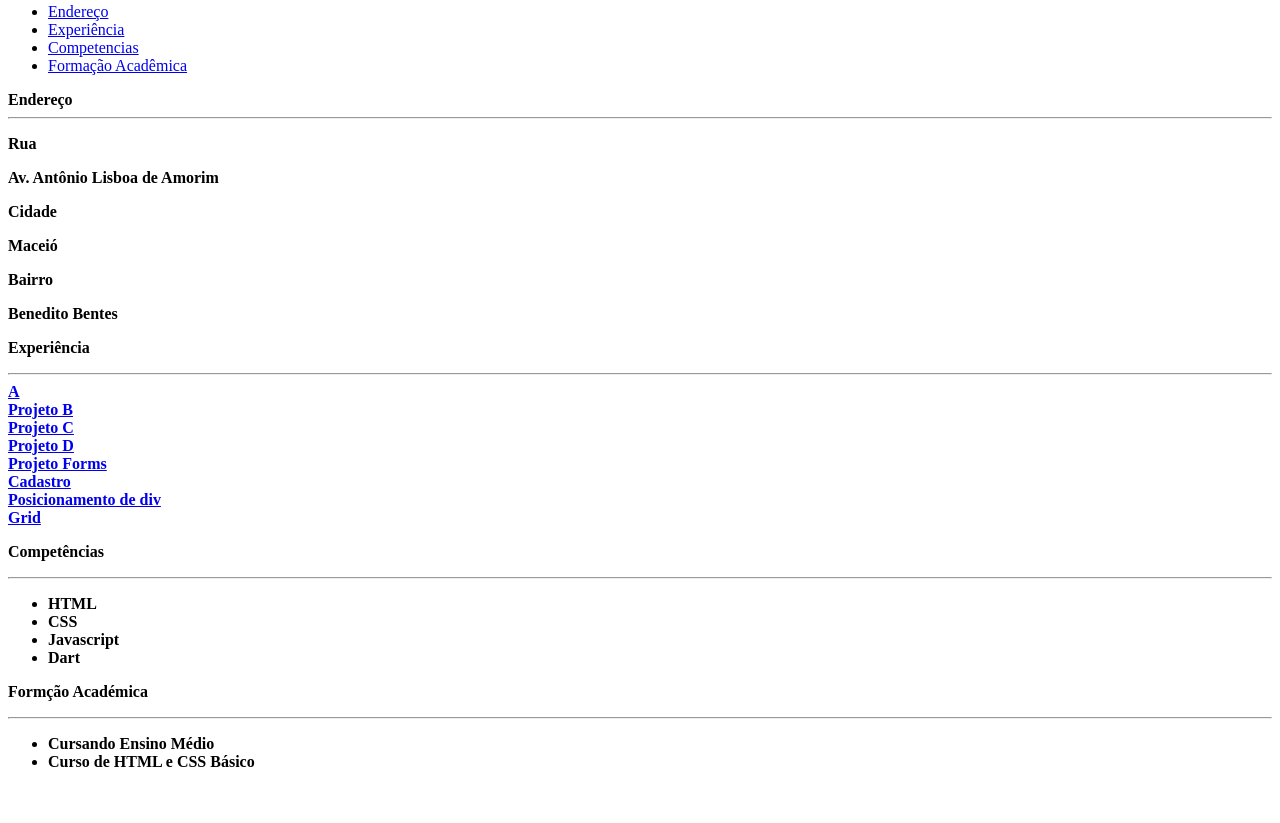
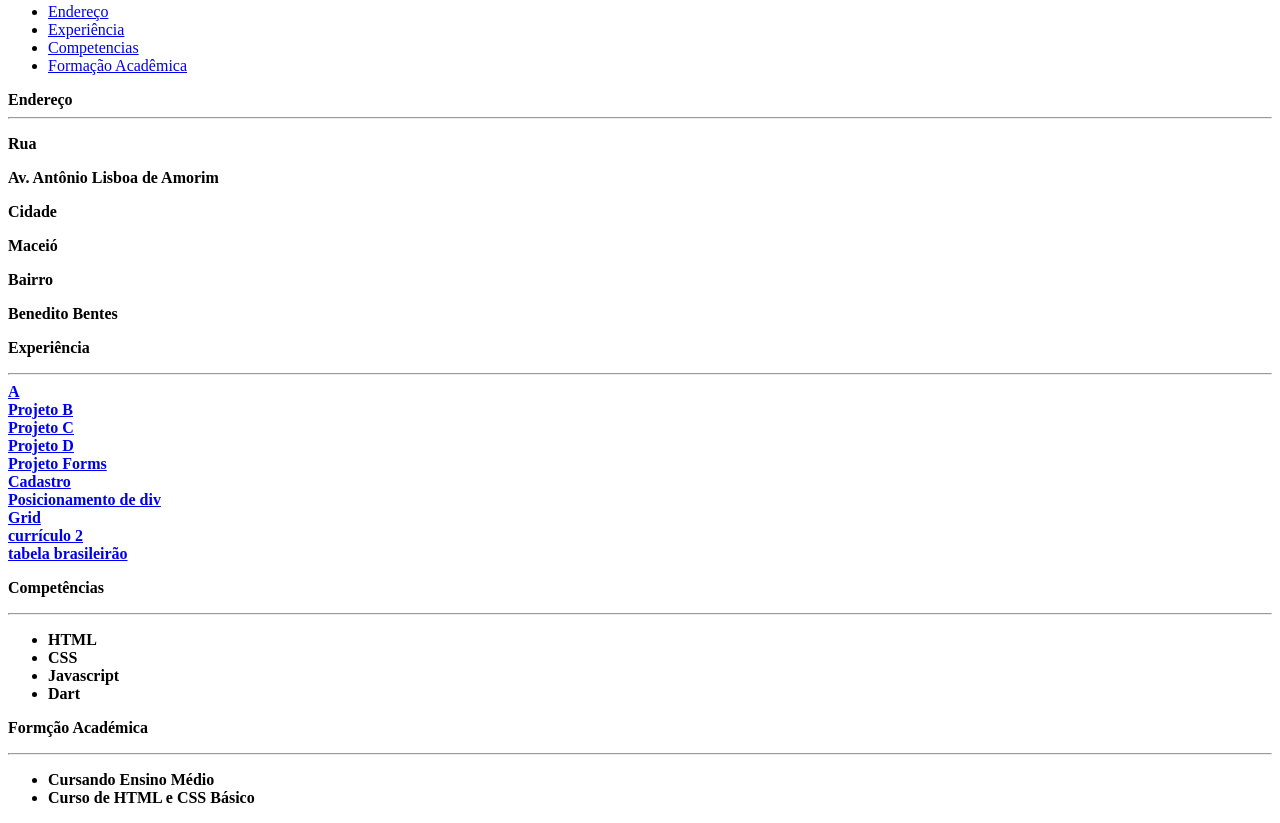
Before and after one commit to lil-robot/lil-robot.github.io, a plain HTML site: page index.html in a window 1280 px wide. Shown: the part 483-1306 px from the top of the page. Before the commit the page ends 1270 px from the top, so only its background shows below. Drawn offline with Linux system fonts and the light colour scheme.

Commit message:
Update index.html

```diff
--- a/index.html
+++ b/index.html
@@ -52,7 +52,9 @@
         <br>
             <a href="https://lil-robot.github.io/grid/"> Grid</a>
         <br>
-
+            <a href="https://lil-robot.github.io/curriculo2/"> currículo 2</a>
+        <br>
+            <a href="https://lil-robot.github.io/brasileirao/"> tabela brasileirão</a>
     </selection>
 
     <selection id= 'Competencias'>
```
